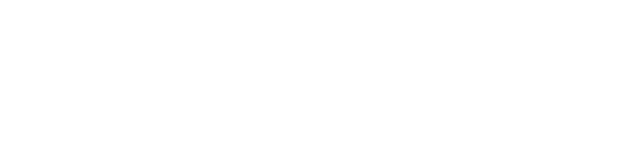
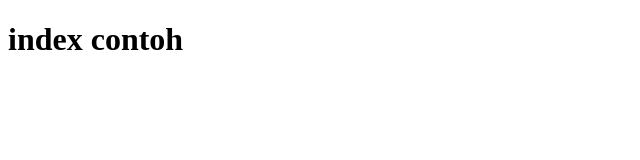
Before and after one commit to zidanalazizi27/zidanalazizi27, a plain HTML site: page index.html in a window 1280 px wide. Shown: the whole page, without its empty margins (0-640 px from the left). Drawn offline with Linux system fonts and the light colour scheme.

Commit message:
commit ulang

```diff
--- a/index.html
+++ b/index.html
@@ -7,6 +7,6 @@
     <title>Document</title>
 </head>
 <body>
-
+    <h1>index contoh</h1>
 </body>
 </html>
```
Also changed, not shown: style.css (added).
